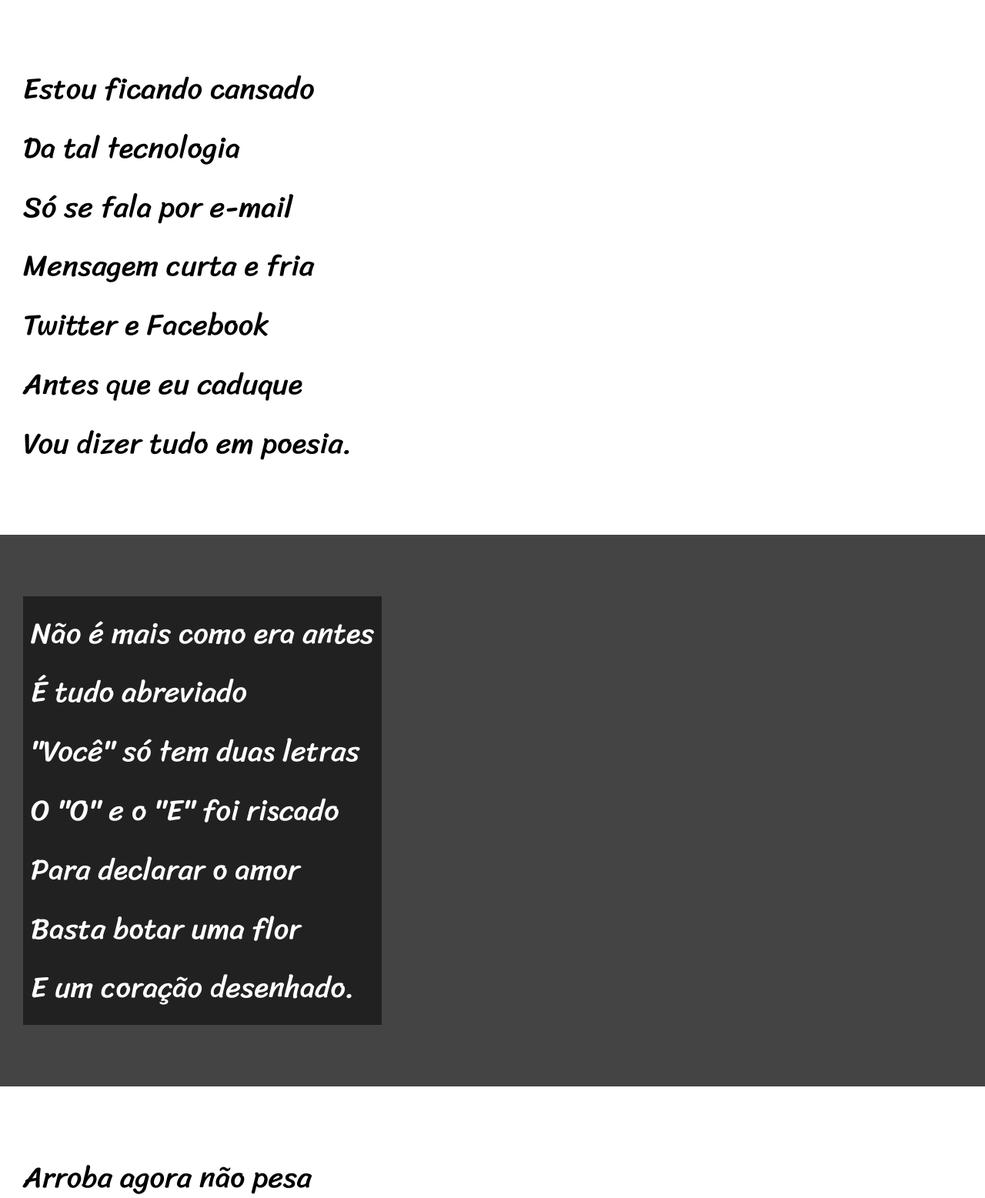
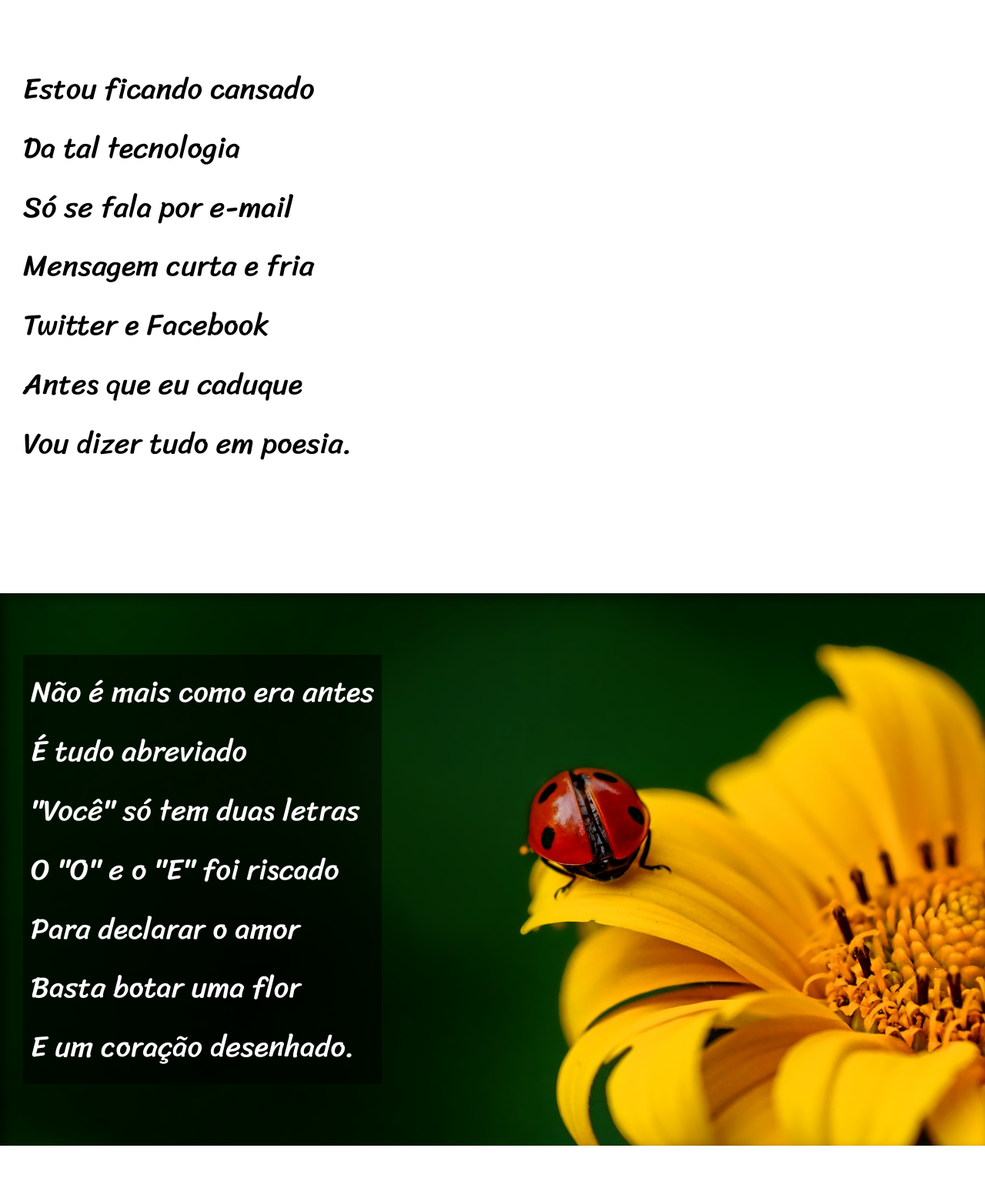
Before and after one commit to ricardofariasth/projeto-cordel, a plain HTML site: page index.html in a window 1280 px wide. Shown: the part 263-1820 px from the top of the page at 77% size. Drawn offline with Linux system fonts and the light colour scheme.

Commit message:
atualizado css

```diff
--- a/index.html
+++ b/index.html
@@ -24,7 +24,7 @@
         </p>
     </section>
 
-    <section class="imagem">
+    <section class="imagem" id="img01">
         <p>
             Não é mais como era antes <br>
             É tudo abreviado <br>
@@ -58,7 +58,7 @@
         </p>
     </section>
 
-    <section class="imagem">
+    <section class="imagem" id="img02">
         <p>
             Tenho saudade das cartas <br>
             Escritas com a própria mão <br>
--- a/style.css
+++ b/style.css
@@ -55,6 +55,10 @@ section {
     font-size: 3vw;
 }
 
+section > p {
+    padding-bottom: 2em;
+}
+
 .normal {
     background-color: white;
     color: black;
@@ -63,6 +67,9 @@ section {
 .imagem {
     background-color: rgb(68, 68, 68);
     color: white;
+    box-shadow: inset 6px 6px 13px 0px rgba(0, 0, 0, 0.5);
+    background-size: cover;
+    background-attachment: fixed;
 }
 
 .imagem > p {
@@ -71,6 +78,15 @@ section {
     background-color: rgba(0, 0, 0, 0.514);
 }
 
+#img01 {
+    background-image: url('imagens/background001.jpg');
+    background-position: right center;
+}
+
+#img02 {
+    background-image: url('imagens/background002.jpg');
+}
+
 footer {
     background-color: black;
     text-align: center;
```
